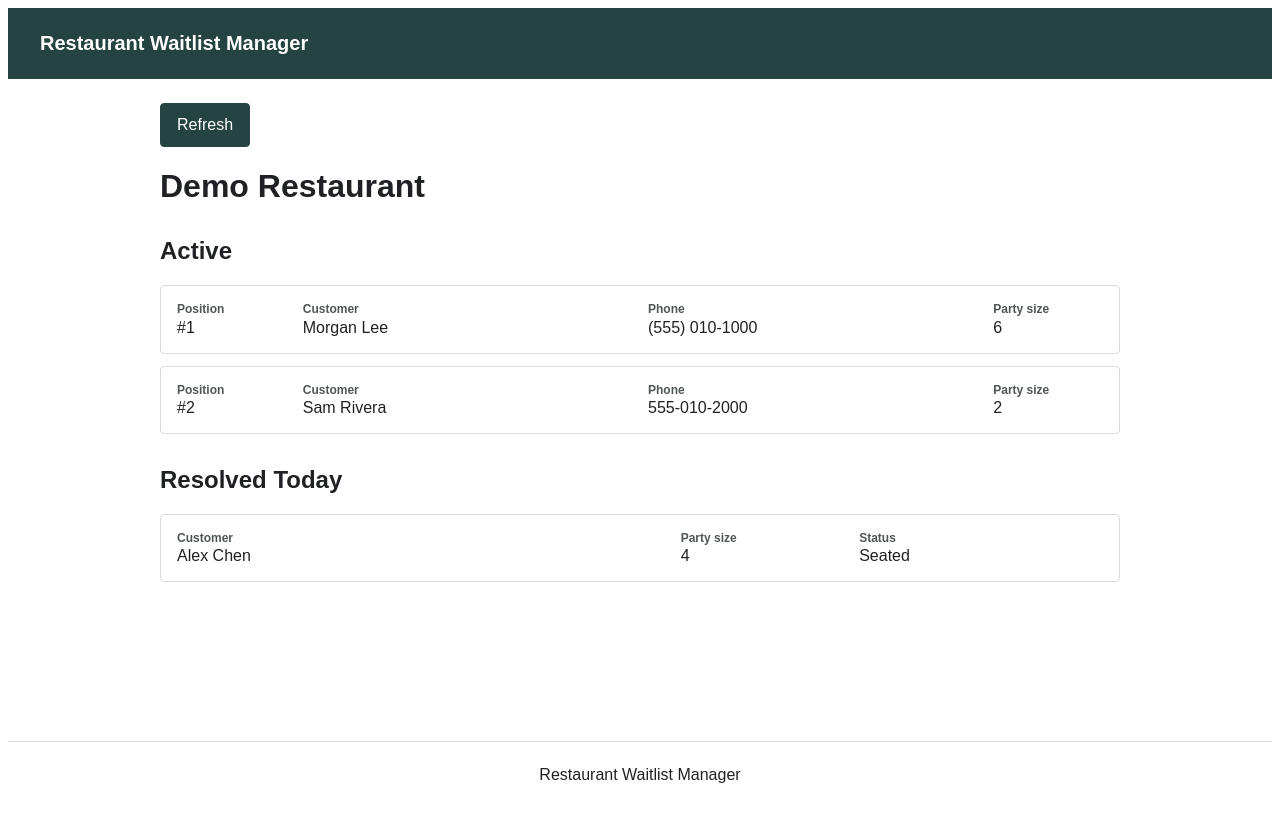
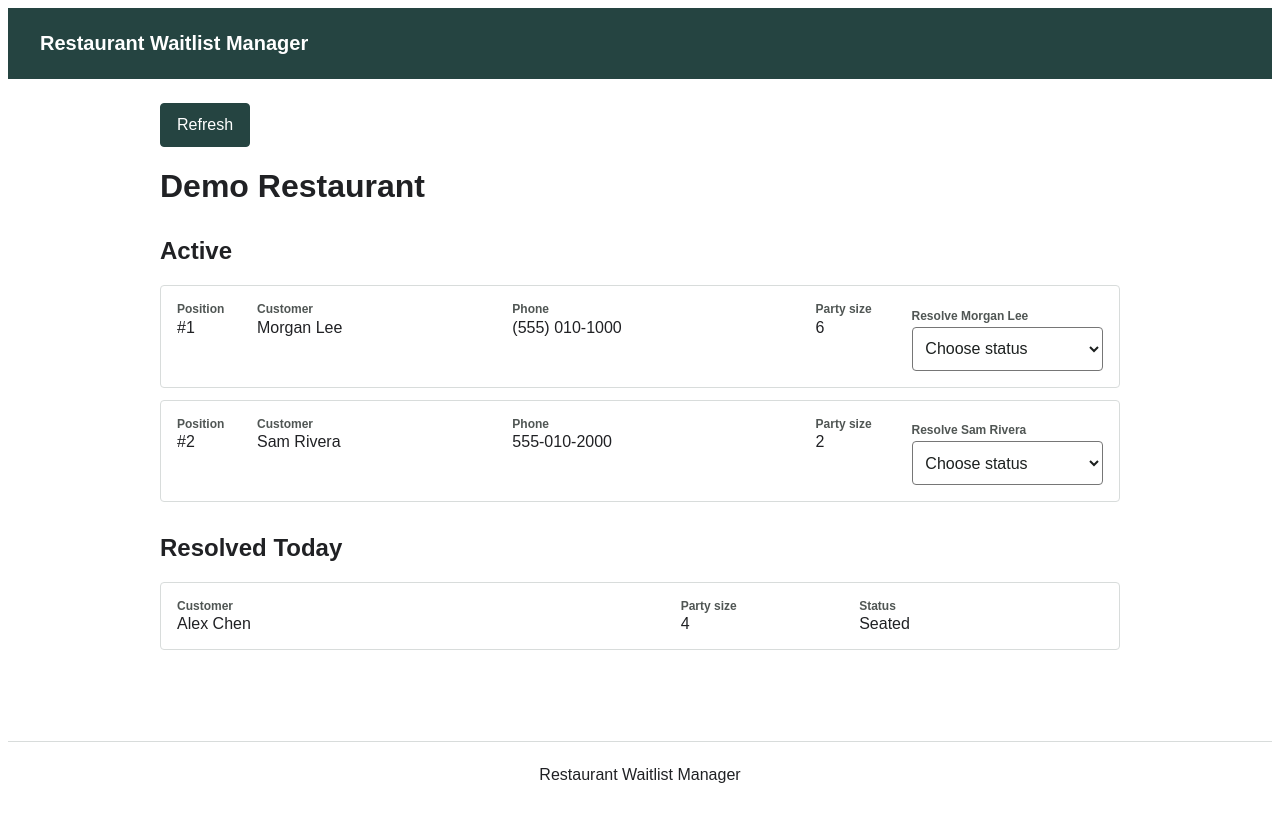
Before and after one commit to hooman-the1/Restaurant-Waitlist-Manager, an Angular app in the folder front/: page /dashboard in a window 1280 px wide. Built offline with nearby package versions, Linux system fonts and the light colour scheme.

Commit message:
feat(front): add immediate dashboard resolution actions (#16)

```diff
--- a/front/src/app/restaurant-dashboard.component.css
+++ b/front/src/app/restaurant-dashboard.component.css
@@ -22,6 +22,40 @@ button:disabled {
 button:focus-visible {
   outline: 0.2rem solid #1a73e8;
   outline-offset: 0.15rem;
+}
+
+select {
+  box-sizing: border-box;
+  width: 100%;
+  min-height: 2.75rem;
+  padding: 0.55rem;
+  border: 1px solid #767676;
+  border-radius: 0.25rem;
+  background: #ffffff;
+  color: #1c201f;
+  font: inherit;
+}
+
+select:disabled {
+  opacity: 0.65;
+}
+
+select:focus-visible {
+  outline: 0.2rem solid #1a73e8;
+  outline-offset: 0.15rem;
+}
+
+.resolution-control {
+  display: grid;
+  min-width: 0;
+  gap: 0.25rem;
+}
+
+.resolution-control label {
+  color: #505654;
+  font-size: 0.75rem;
+  font-weight: 700;
+  overflow-wrap: anywhere;
 }
 
 h1,
@@ -67,7 +101,7 @@ li span::before {
 
 @media (min-width: 40rem) {
   [data-section='active'] li {
-    grid-template-columns: minmax(4rem, 0.5fr) minmax(8rem, 1.5fr) minmax(10rem, 1.5fr) minmax(5rem, 0.5fr);
+    grid-template-columns: 4rem minmax(0, 1.25fr) minmax(8rem, 1.5fr) 5rem minmax(8rem, 1fr);
   }
 
   [data-section='resolved'] li {
--- a/front/src/app/restaurant-dashboard.component.html
+++ b/front/src/app/restaurant-dashboard.component.html
@@ -1,4 +1,4 @@
-<button type="button" (click)="refresh()" [disabled]="state === 'loading'">
+<button type="button" (click)="refresh()" [disabled]="refreshDisabled()">
   Refresh
 </button>
 
@@ -7,17 +7,46 @@
 
 <ng-container *ngIf="state === 'success' && dashboard as currentDashboard">
   <h1>{{ currentDashboard.restaurantName }}</h1>
+  <p *ngIf="actionError" role="alert">{{ unexpectedErrorMessage }}</p>
 
   <section data-section="active" aria-labelledby="active-heading">
     <h2 id="active-heading">Active</h2>
 
     <p *ngIf="currentDashboard.activeEntries.length === 0">No customers waiting</p>
     <ol *ngIf="currentDashboard.activeEntries.length > 0">
-      <li *ngFor="let entry of currentDashboard.activeEntries">
+      <li *ngFor="let entry of currentDashboard.activeEntries; index as index">
         <span data-label="Position">#{{ entry.position }}</span>
         <span data-label="Customer">{{ entry.customerName }}</span>
         <span data-label="Phone">{{ entry.phone }}</span>
         <span data-label="Party size">{{ entry.partySize }}</span>
+        <span class="resolution-control">
+          <label [for]="'resolution-' + index">Resolve {{ entry.customerName }}</label>
+          <select
+            [id]="'resolution-' + index"
+            [disabled]="actionDisabled(entry.actionReference)"
+            (change)="resolveEntry(
+              entry.actionReference,
+              $any($event.target).value,
+              $any($event.target)
+            )"
+          >
+            <option value="" [selected]="selectedResolution(entry.actionReference) === ''">
+              Choose status
+            </option>
+            <option
+              value="seated"
+              [selected]="selectedResolution(entry.actionReference) === 'seated'"
+            >Seated</option>
+            <option
+              value="cancelled"
+              [selected]="selectedResolution(entry.actionReference) === 'cancelled'"
+            >Cancelled</option>
+            <option
+              value="no-show"
+              [selected]="selectedResolution(entry.actionReference) === 'no-show'"
+            >No-show</option>
+          </select>
+        </span>
       </li>
     </ol>
   </section>
--- a/front/src/app/restaurant-dashboard.component.ts
+++ b/front/src/app/restaurant-dashboard.component.ts
@@ -5,14 +5,22 @@ import { Router } from '@angular/router';
 import { catchError, defaultIfEmpty, defer, of, take } from 'rxjs';
 
 import {
+  ActiveEntryActionReference,
   DashboardLoadResult,
   DashboardView,
   FinalStatus,
+  StaffResolution,
+  StaffResolutionResult,
   UNEXPECTED_ERROR_MESSAGE
 } from './api-contracts';
 import { RESTAURANT_DASHBOARD_SERVICE } from './service-boundary';
 
 const UNEXPECTED_RESULT: DashboardLoadResult = {
+  kind: 'unexpected',
+  message: UNEXPECTED_ERROR_MESSAGE
+};
+
+const UNEXPECTED_RESOLUTION_RESULT: StaffResolutionResult = {
   kind: 'unexpected',
   message: UNEXPECTED_ERROR_MESSAGE
 };
@@ -34,17 +42,75 @@ export class RestaurantDashboardComponent {
   protected state: DashboardState = 'loading';
   protected dashboard: DashboardView | null = null;
   protected readonly unexpectedErrorMessage = UNEXPECTED_ERROR_MESSAGE;
+  protected actionError = false;
+  protected reconciliationPending = false;
+
+  private readonly pendingActionReferences = new Set<ActiveEntryActionReference>();
+  private readonly lockedActionReferences = new Set<ActiveEntryActionReference>();
+  private readonly selectedResolutions = new Map<ActiveEntryActionReference, StaffResolution>();
+  private readonly actionSelects = new Map<ActiveEntryActionReference, HTMLSelectElement>();
+  private reconciliationRequired = false;
 
   constructor() {
     this.requestDashboard();
   }
 
   refresh(): void {
-    if (this.state === 'loading') {
+    if (this.refreshDisabled()) {
       return;
     }
 
     this.requestDashboard();
+  }
+
+  protected refreshDisabled(): boolean {
+    return this.state === 'loading' ||
+      this.pendingActionReferences.size > 0 ||
+      this.reconciliationPending;
+  }
+
+  protected resolveEntry(
+    actionReference: ActiveEntryActionReference,
+    value: string,
+    select?: HTMLSelectElement
+  ): void {
+    if (!this.isStaffResolution(value) ||
+        this.state !== 'success' ||
+        this.reconciliationPending ||
+        this.pendingActionReferences.has(actionReference) ||
+        this.lockedActionReferences.has(actionReference) ||
+        !this.dashboard?.activeEntries.some(
+          (entry) => entry.actionReference === actionReference
+        )) {
+      return;
+    }
+
+    this.actionError = false;
+    this.selectedResolutions.set(actionReference, value);
+    if (select) {
+      this.actionSelects.set(actionReference, select);
+    }
+    this.pendingActionReferences.add(actionReference);
+
+    defer(() => this.dashboardService.resolveEntry({
+      actionReference,
+      resolution: value
+    })).pipe(
+      take(1),
+      defaultIfEmpty(UNEXPECTED_RESOLUTION_RESULT),
+      catchError(() => of(UNEXPECTED_RESOLUTION_RESULT)),
+      takeUntilDestroyed(this.destroyRef)
+    ).subscribe((result) => this.settleResolution(actionReference, result));
+  }
+
+  protected actionDisabled(actionReference: ActiveEntryActionReference): boolean {
+    return this.reconciliationPending ||
+      this.pendingActionReferences.has(actionReference) ||
+      this.lockedActionReferences.has(actionReference);
+  }
+
+  protected selectedResolution(actionReference: ActiveEntryActionReference): string {
+    return this.selectedResolutions.get(actionReference) ?? '';
   }
 
   protected statusLabel(status: FinalStatus): string {
@@ -61,28 +127,121 @@ export class RestaurantDashboardComponent {
   private requestDashboard(): void {
     this.state = 'loading';
     this.dashboard = null;
+    this.actionError = false;
+    this.lockedActionReferences.clear();
+    this.selectedResolutions.clear();
+    this.actionSelects.clear();
 
     defer(() => this.dashboardService.loadDashboard()).pipe(
       take(1),
       defaultIfEmpty(UNEXPECTED_RESULT),
       catchError(() => of(UNEXPECTED_RESULT)),
       takeUntilDestroyed(this.destroyRef)
-    ).subscribe((result) => this.settle(result));
+    ).subscribe((result) => this.settleDashboard(result));
   }
 
-  private settle(result: DashboardLoadResult): void {
+  private settleDashboard(result: DashboardLoadResult): void {
     if (result.kind === 'success') {
       this.dashboard = result.dashboard;
       this.state = 'success';
+      this.actionError = false;
+      this.lockedActionReferences.clear();
+      this.selectedResolutions.clear();
+      this.actionSelects.clear();
       return;
     }
 
     if (result.kind === 'unauthorized') {
-      this.state = 'redirecting';
-      void this.router.navigateByUrl('/');
+      this.redirectHome();
       return;
     }
 
     this.state = 'error';
   }
+
+  private settleResolution(
+    actionReference: ActiveEntryActionReference,
+    result: StaffResolutionResult
+  ): void {
+    this.pendingActionReferences.delete(actionReference);
+
+    if (this.state === 'redirecting') {
+      return;
+    }
+
+    if (result.kind === 'unauthorized') {
+      this.redirectHome();
+      return;
+    }
+
+    if (result.kind === 'success' || result.kind === 'not-found') {
+      this.lockedActionReferences.add(actionReference);
+      this.reconciliationRequired = true;
+    } else {
+      this.selectedResolutions.delete(actionReference);
+      const select = this.actionSelects.get(actionReference);
+      if (select) {
+        select.value = '';
+      }
+      this.actionSelects.delete(actionReference);
+      this.actionError = true;
+    }
+
+    if (this.pendingActionReferences.size === 0 && this.reconciliationRequired) {
+      this.reconcileDashboard();
+    }
+  }
+
+  private reconcileDashboard(): void {
+    this.reconciliationRequired = false;
+    this.reconciliationPending = true;
+
+    defer(() => this.dashboardService.loadDashboard()).pipe(
+      take(1),
+      defaultIfEmpty(UNEXPECTED_RESULT),
+      catchError(() => of(UNEXPECTED_RESULT)),
+      takeUntilDestroyed(this.destroyRef)
+    ).subscribe((result) => this.settleReconciliation(result));
+  }
+
+  private settleReconciliation(result: DashboardLoadResult): void {
+    this.reconciliationPending = false;
+
+    if (this.state === 'redirecting') {
+      return;
+    }
+
+    if (result.kind === 'unauthorized') {
+      this.redirectHome();
+      return;
+    }
+
+    if (result.kind === 'success') {
+      this.dashboard = result.dashboard;
+      this.actionError = false;
+      this.lockedActionReferences.clear();
+      this.selectedResolutions.clear();
+      this.actionSelects.clear();
+      return;
+    }
+
+    this.actionError = true;
+  }
+
+  private redirectHome(): void {
+    this.state = 'redirecting';
+    this.dashboard = null;
+    this.actionError = false;
+    this.reconciliationPending = false;
+    this.reconciliationRequired = false;
+    this.pendingActionReferences.clear();
+    this.lockedActionReferences.clear();
+    this.selectedResolutions.clear();
+    this.actionSelects.clear();
+    void this.router.navigateByUrl('/');
+  }
+
+  private isStaffResolution(value: string): value is StaffResolution {
+    return value === 'seated' || value === 'cancelled' || value === 'no-show';
+  }
 }
```
Also changed, not shown: 1 other file (tests, documents, lock files or other folders).
